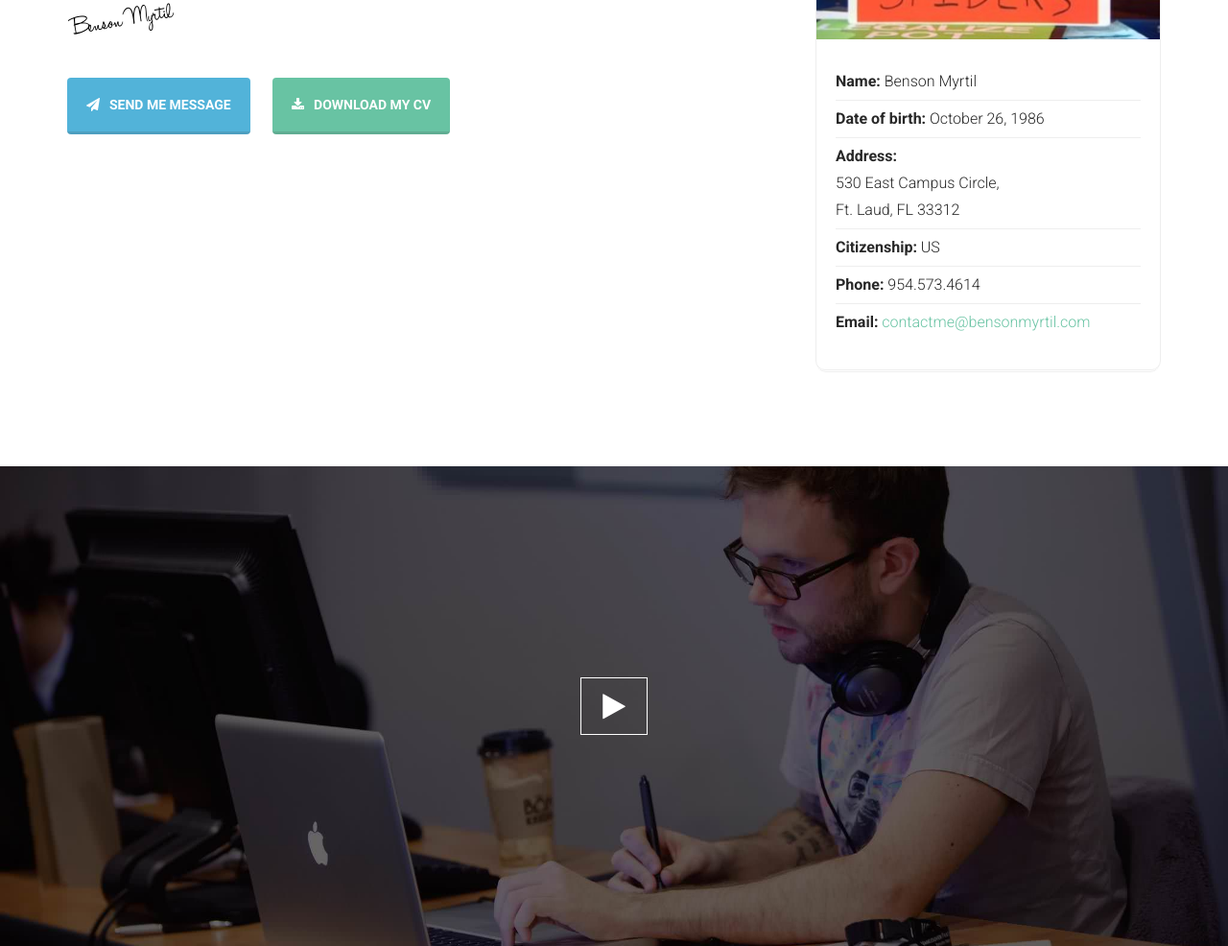
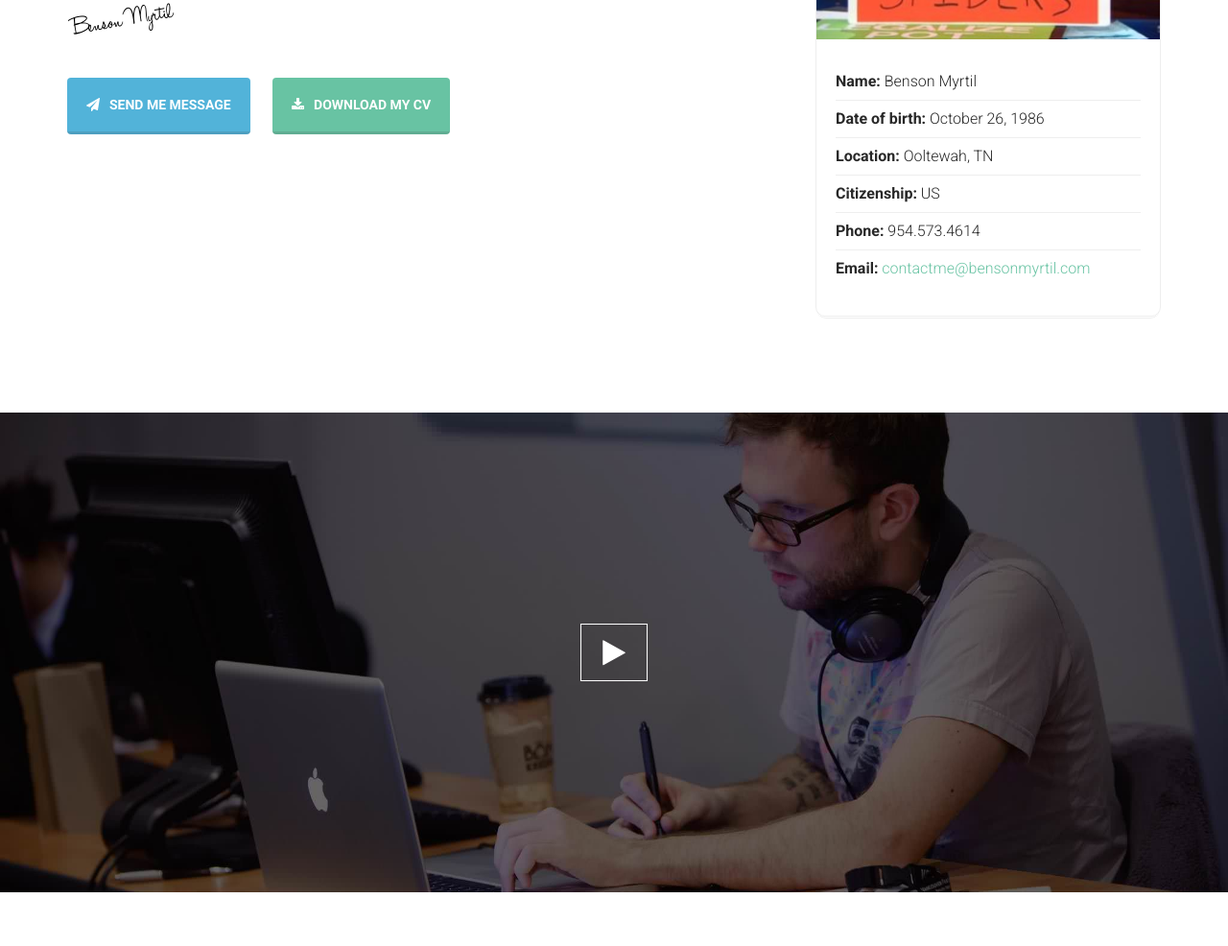
Before and after one commit to bmyrtil-fsns/benson-myrtil-resume, a plain HTML site: page index.html in a window 1280 px wide. Shown: the part 1598-2584 px from the top of the page at 96% size. Drawn offline with Linux system fonts and the light colour scheme.

Commit message:
Update address info

```diff
--- a/index.html
+++ b/index.html
@@ -118,9 +118,7 @@
               <ul>
                 <li><strong>Name:</strong> Benson Myrtil</li>
                 <li><strong>Date of birth:</strong> October 26, 1986</li>
-                <li><strong>Address:</strong><br>
-                    530 East Campus Circle,<br>
-                    Ft. Laud, FL 33312</li>
+                <li><strong>Location:</strong> Ooltewah, TN</li>
                 <li><strong>Citizenship:</strong> US</li>
                 <li><strong>Phone:</strong> 954.573.4614</li>
                 <li><strong>Email:</strong> <a href="mailto:contactme@bensonmyrtil.com">contactme@bensonmyrtil.com</a></li>
```
